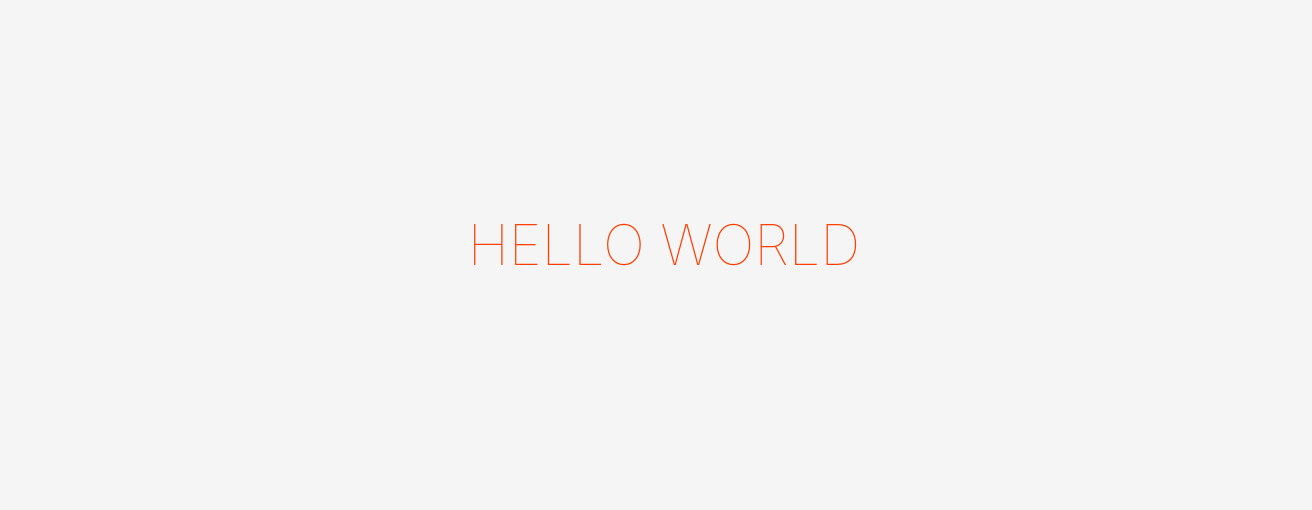
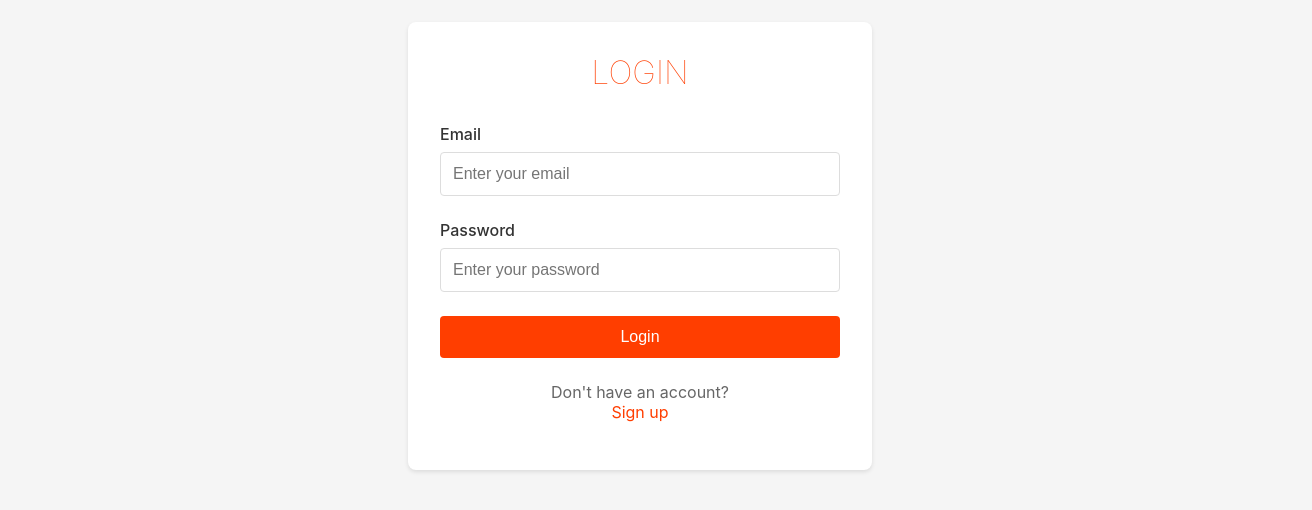
Before and after one commit to amribic/VisitEase, a Svelte app in the folder frontend/: page / in a window 1280 px wide. Shown: the part 154-664 px from the top of the page, 1312 px wide, since content can reach past the window. Built offline with nearby package versions, Linux system fonts and the light colour scheme.

Commit message:
implement login screen with database connection

```diff
--- a/frontend/src/App.svelte
+++ b/frontend/src/App.svelte
@@ -1,10 +1,32 @@
 <script lang="ts">
-  // Component logic goes here
+  import Login from './components/Login.svelte';
+  import Signup from './components/Signup.svelte';
+  import Success from './components/Success.svelte';
+
+  let currentPage = 'login';
+
+  function goToSignup() {
+    currentPage = 'signup';
+  }
+
+  function goToLogin() {
+    currentPage = 'login';
+  }
+
+  function goToSuccess() {
+    currentPage = 'success';
+  }
 </script>
 
 <main>
   <div class="container">
-    <h1>Hello World</h1>
+    {#if currentPage === 'signup'}
+      <Signup on:back={goToLogin} />
+    {:else if currentPage === 'success'}
+      <Success />
+    {:else}
+      <Login on:signup={goToSignup} on:success={goToSuccess} />
+    {/if}
   </div>
 </main>
 
@@ -37,67 +59,4 @@
     margin: 0 auto;
     padding: 0 1rem;
   }
-
-  h1 {
-    color: #ff3e00;
-    text-transform: uppercase;
-    font-size: 2rem;
-    font-weight: 100;
-    margin: 0;
-    padding: 0;
-    line-height: 1.2;
-    word-wrap: break-word;
-    overflow-wrap: break-word;
-  }
-
-  /* Small phones */
-  @media (max-width: 360px) {
-    h1 {
-      font-size: 1.75rem;
-    }
-  }
-
-  /* Larger phones */
-  @media (min-width: 361px) and (max-width: 767px) {
-    h1 {
-      font-size: 2.25rem;
-    }
-  }
-
-  /* Tablet and larger screens */
-  @media (min-width: 768px) {
-    .container {
-      padding: 0 2rem;
-    }
-    h1 {
-      font-size: 3rem;
-    }
-  }
-
-  /* Desktop screens */
-  @media (min-width: 1024px) {
-    .container {
-      padding: 0 3rem;
-    }
-    h1 {
-      font-size: 3.5rem;
-    }
-  }
-
-  /* Large desktop screens */
-  @media (min-width: 1440px) {
-    h1 {
-      font-size: 4rem;
-    }
-  }
-
-  /* Print styles */
-  @media print {
-    main {
-      min-height: auto;
-    }
-    h1 {
-      color: #000;
-    }
-  }
 </style>
--- /dev/null
+++ b/frontend/src/components/Login.svelte
@@ -0,0 +1,195 @@
+<script lang="ts">
+  import { createEventDispatcher } from 'svelte';
+  const dispatch = createEventDispatcher();
+
+  let email = '';
+  let password = '';
+  let error = '';
+  let loading = false;
+
+  async function handleSubmit() {
+    loading = true;
+    error = '';
+
+    try {
+      const response = await fetch('http://localhost:8080/login', {
+        method: 'POST',
+        headers: {
+          'Content-Type': 'application/x-www-form-urlencoded',
+        },
+        body: new URLSearchParams({
+          email,
+          password
+        }),
+        credentials: 'include'
+      });
+
+      const data = await response.json();
+
+      if (response.ok) {
+        dispatch('success');
+      } else {
+        error = data.message || 'Login failed. Please try again.';
+      }
+    } catch (e) {
+      error = 'An error occurred. Please try again.';
+    } finally {
+      loading = false;
+    }
+  }
+
+  function handleSignupClick() {
+    dispatch('signup');
+  }
+</script>
+
+<div class="login-container">
+  <h1>Login</h1>
+
+  {#if error}
+    <div class="error-message">
+      {error}
+    </div>
+  {/if}
+
+  <form on:submit|preventDefault={handleSubmit}>
+    <div class="form-group">
+      <label for="email">Email</label>
+      <input
+        type="email"
+        id="email"
+        bind:value={email}
+        required
+        placeholder="Enter your email"
+      />
+    </div>
+
+    <div class="form-group">
+      <label for="password">Password</label>
+      <input
+        type="password"
+        id="password"
+        bind:value={password}
+        required
+        placeholder="Enter your password"
+      />
+    </div>
+
+    <button type="submit" disabled={loading}>
+      {loading ? 'Logging in...' : 'Login'}
+    </button>
+  </form>
+
+  <p class="signup-link">
+    Don't have an account? <button class="link-button" on:click={handleSignupClick}>Sign up</button>
+  </p>
+</div>
+
+<style>
+  .login-container {
+    background: white;
+    padding: 2rem;
+    border-radius: 8px;
+    box-shadow: 0 2px 4px rgba(0, 0, 0, 0.1);
+    max-width: 400px;
+    width: 100%;
+    margin: 0 auto;
+  }
+
+  h1 {
+    color: #ff3e00;
+    text-transform: uppercase;
+    font-size: 2rem;
+    font-weight: 100;
+    margin: 0 0 2rem 0;
+    padding: 0;
+    line-height: 1.2;
+  }
+
+  .form-group {
+    margin-bottom: 1.5rem;
+    text-align: left;
+  }
+
+  label {
+    display: block;
+    margin-bottom: 0.5rem;
+    color: #333;
+    font-weight: 500;
+  }
+
+  input {
+    width: 100%;
+    padding: 0.75rem;
+    border: 1px solid #ddd;
+    border-radius: 4px;
+    font-size: 1rem;
+    box-sizing: border-box;
+  }
+
+  input:focus {
+    outline: none;
+    border-color: #ff3e00;
+    box-shadow: 0 0 0 2px rgba(255, 62, 0, 0.1);
+  }
+
+  button {
+    width: 100%;
+    padding: 0.75rem;
+    background-color: #ff3e00;
+    color: white;
+    border: none;
+    border-radius: 4px;
+    font-size: 1rem;
+    cursor: pointer;
+    transition: background-color 0.2s;
+  }
+
+  button:hover {
+    background-color: #ff5722;
+  }
+
+  button:disabled {
+    background-color: #ccc;
+    cursor: not-allowed;
+  }
+
+  .error-message {
+    background-color: #ffebee;
+    color: #c62828;
+    padding: 0.75rem;
+    border-radius: 4px;
+    margin-bottom: 1.5rem;
+    font-size: 0.9rem;
+  }
+
+  .signup-link {
+    margin-top: 1.5rem;
+    color: #666;
+  }
+
+  .link-button {
+    background: none;
+    border: none;
+    color: #ff3e00;
+    padding: 0;
+    font: inherit;
+    cursor: pointer;
+    text-decoration: none;
+    display: inline;
+  }
+
+  .link-button:hover {
+    text-decoration: underline;
+  }
+
+  @media (max-width: 480px) {
+    .login-container {
+      padding: 1.5rem;
+    }
+
+    h1 {
+      font-size: 1.75rem;
+    }
+  }
+</style>
--- /dev/null
+++ b/frontend/src/components/Signup.svelte
@@ -0,0 +1,216 @@
+<script lang="ts">
+  import { createEventDispatcher } from 'svelte';
+  const dispatch = createEventDispatcher();
+
+  let email = '';
+  let password = '';
+  let confirmPassword = '';
+  let error = '';
+  let loading = false;
+
+  async function handleSubmit() {
+    loading = true;
+    error = '';
+
+    // Validate passwords match
+    if (password !== confirmPassword) {
+      error = 'Passwords do not match';
+      loading = false;
+      return;
+    }
+
+    try {
+      const response = await fetch('http://localhost:8080/signup', {
+        method: 'POST',
+        headers: {
+          'Content-Type': 'application/x-www-form-urlencoded',
+        },
+        body: new URLSearchParams({
+          email,
+          password
+        }),
+        credentials: 'include'
+      });
+
+      const data = await response.json();
+
+      if (response.ok) {
+        window.location.href = '/';
+      } else {
+        error = data.message || 'Signup failed. Please try again.';
+      }
+    } catch (e) {
+      error = 'An error occurred. Please try again.';
+    } finally {
+      loading = false;
+    }
+  }
+
+  function handleBackClick() {
+    dispatch('back');
+  }
+</script>
+
+<div class="signup-container">
+  <h1>Sign Up</h1>
+
+  {#if error}
+    <div class="error-message">
+      {error}
+    </div>
+  {/if}
+
+  <form on:submit|preventDefault={handleSubmit}>
+    <div class="form-group">
+      <label for="email">Email</label>
+      <input
+        type="email"
+        id="email"
+        bind:value={email}
+        required
+        placeholder="Enter your email"
+      />
+    </div>
+
+    <div class="form-group">
+      <label for="password">Password</label>
+      <input
+        type="password"
+        id="password"
+        bind:value={password}
+        required
+        placeholder="Enter your password"
+        minlength="6"
+      />
+    </div>
+
+    <div class="form-group">
+      <label for="confirmPassword">Confirm Password</label>
+      <input
+        type="password"
+        id="confirmPassword"
+        bind:value={confirmPassword}
+        required
+        placeholder="Confirm your password"
+        minlength="6"
+      />
+    </div>
+
+    <button type="submit" disabled={loading}>
+      {loading ? 'Creating Account...' : 'Sign Up'}
+    </button>
+  </form>
+
+  <p class="login-link">
+    Already have an account? <button class="link-button" on:click={handleBackClick}>Login</button>
+  </p>
+</div>
+
+<style>
+  .signup-container {
+    background: white;
+    padding: 2rem;
+    border-radius: 8px;
+    box-shadow: 0 2px 4px rgba(0, 0, 0, 0.1);
+    max-width: 400px;
+    width: 100%;
+    margin: 0 auto;
+  }
+
+  h1 {
+    color: #ff3e00;
+    text-transform: uppercase;
+    font-size: 2rem;
+    font-weight: 100;
+    margin: 0 0 2rem 0;
+    padding: 0;
+    line-height: 1.2;
+  }
+
+  .form-group {
+    margin-bottom: 1.5rem;
+    text-align: left;
+  }
+
+  label {
+    display: block;
+    margin-bottom: 0.5rem;
+    color: #333;
+    font-weight: 500;
+  }
+
+  input {
+    width: 100%;
+    padding: 0.75rem;
+    border: 1px solid #ddd;
+    border-radius: 4px;
+    font-size: 1rem;
+    box-sizing: border-box;
+  }
+
+  input:focus {
+    outline: none;
+    border-color: #ff3e00;
+    box-shadow: 0 0 0 2px rgba(255, 62, 0, 0.1);
+  }
+
+  button {
+    width: 100%;
+    padding: 0.75rem;
+    background-color: #ff3e00;
+    color: white;
+    border: none;
+    border-radius: 4px;
+    font-size: 1rem;
+    cursor: pointer;
+    transition: background-color 0.2s;
+  }
+
+  button:hover {
+    background-color: #ff5722;
+  }
+
+  button:disabled {
+    background-color: #ccc;
+    cursor: not-allowed;
+  }
+
+  .error-message {
+    background-color: #ffebee;
+    color: #c62828;
+    padding: 0.75rem;
+    border-radius: 4px;
+    margin-bottom: 1.5rem;
+    font-size: 0.9rem;
+  }
+
+  .login-link {
+    margin-top: 1.5rem;
+    color: #666;
+  }
+
+  .link-button {
+    background: none;
+    border: none;
+    color: #ff3e00;
+    padding: 0;
+    font: inherit;
+    cursor: pointer;
+    text-decoration: none;
+    display: inline;
+  }
+
+  .link-button:hover {
+    text-decoration: underline;
+  }
+
+  @media (max-width: 480px) {
+    .signup-container {
+      padding: 1.5rem;
+    }
+
+    h1 {
+      font-size: 1.75rem;
+    }
+  }
+</style>
--- /dev/null
+++ b/frontend/src/components/Success.svelte
@@ -0,0 +1,65 @@
+<script>
+  import { onMount } from 'svelte';
+  import { createEventDispatcher } from 'svelte';
+  const dispatch = createEventDispatcher();
+
+  let message = 'Login successful';
+  let redirectTimer;
+
+  onMount(() => {
+    redirectTimer = window.setTimeout(() => {
+      window.location.href = '/';
+    }, 2000);
+  });
+
+  function handleContinue() {
+    clearTimeout(redirectTimer);
+    window.location.href = '/';
+  }
+</script>
+
+<div class="success-container">
+  <h1>{message}</h1>
+  <p>Redirecting to home page...</p>
+  <button on:click={handleContinue}>Continue Now</button>
+</div>
+
+<style>
+  .success-container {
+    background: white;
+    padding: 2rem;
+    border-radius: 8px;
+    box-shadow: 0 2px 4px rgba(0, 0, 0, 0.1);
+    max-width: 400px;
+    width: 100%;
+    margin: 0 auto;
+    text-align: center;
+  }
+
+  h1 {
+    color: #4CAF50;
+    font-size: 2rem;
+    font-weight: 100;
+    margin: 0 0 1rem 0;
+  }
+
+  p {
+    color: #666;
+    margin-bottom: 1.5rem;
+  }
+
+  button {
+    padding: 0.75rem 1.5rem;
+    background-color: #4CAF50;
+    color: white;
+    border: none;
+    border-radius: 4px;
+    font-size: 1rem;
+    cursor: pointer;
+    transition: background-color 0.2s;
+  }
+
+  button:hover {
+    background-color: #45a049;
+  }
+</style>
--- a/frontend/tsconfig.json
+++ b/frontend/tsconfig.json
@@ -8,7 +8,8 @@
     "allowJs": true,
     "checkJs": true,
     "isolatedModules": true,
-    "strict": true
+    "strict": true,
+    "types": ["svelte"]
   },
   "include": ["src/**/*.d.ts", "src/**/*.ts", "src/**/*.js", "src/**/*.svelte"]
 }
--- a/frontend/vite.config.ts
+++ b/frontend/vite.config.ts
@@ -7,7 +7,7 @@ export default defineConfig({
     port: 5173,
     proxy: {
       '/api': {
-        target: 'http://localhost:5000',
+        target: 'http://localhost:8080',
         changeOrigin: true,
         secure: false,
       }
```
Also changed, not shown: frontend/package.json (+5 -2 lines), 2 other files (tests, documents, lock files or other folders).
